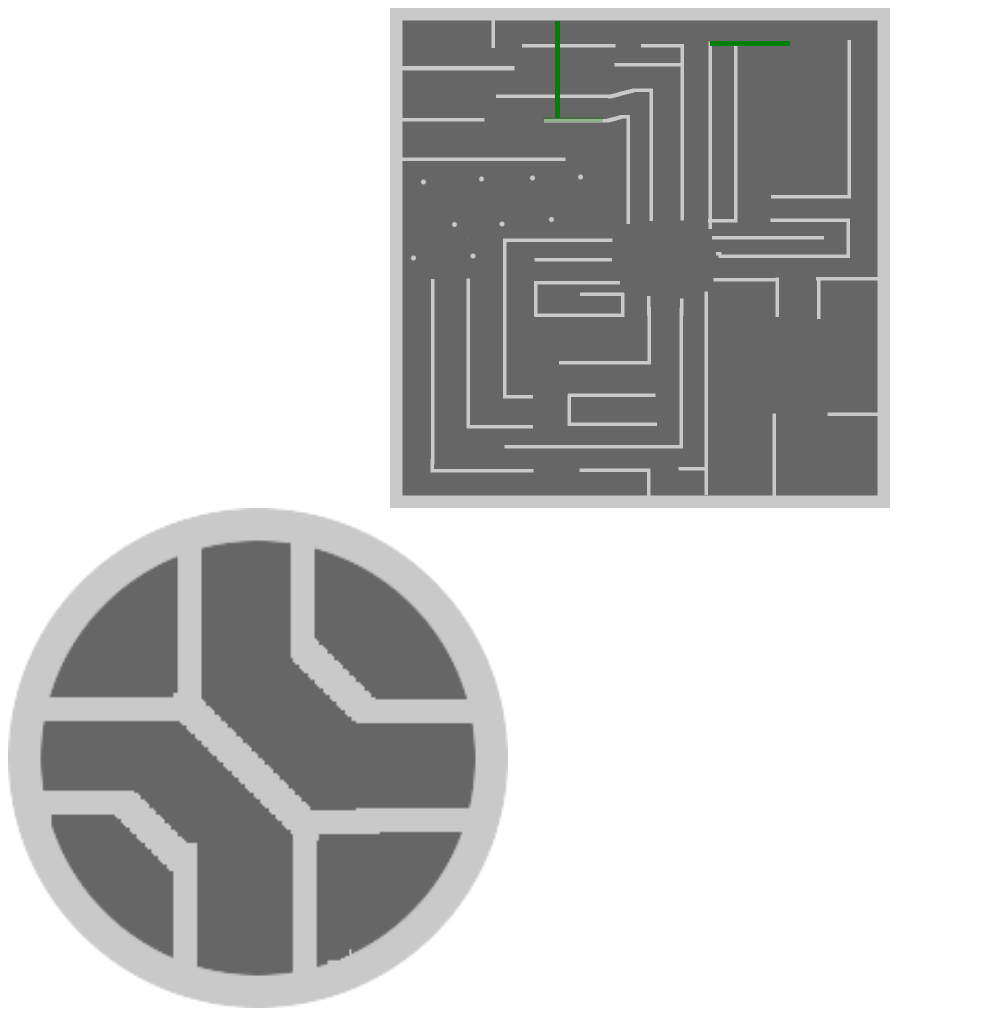
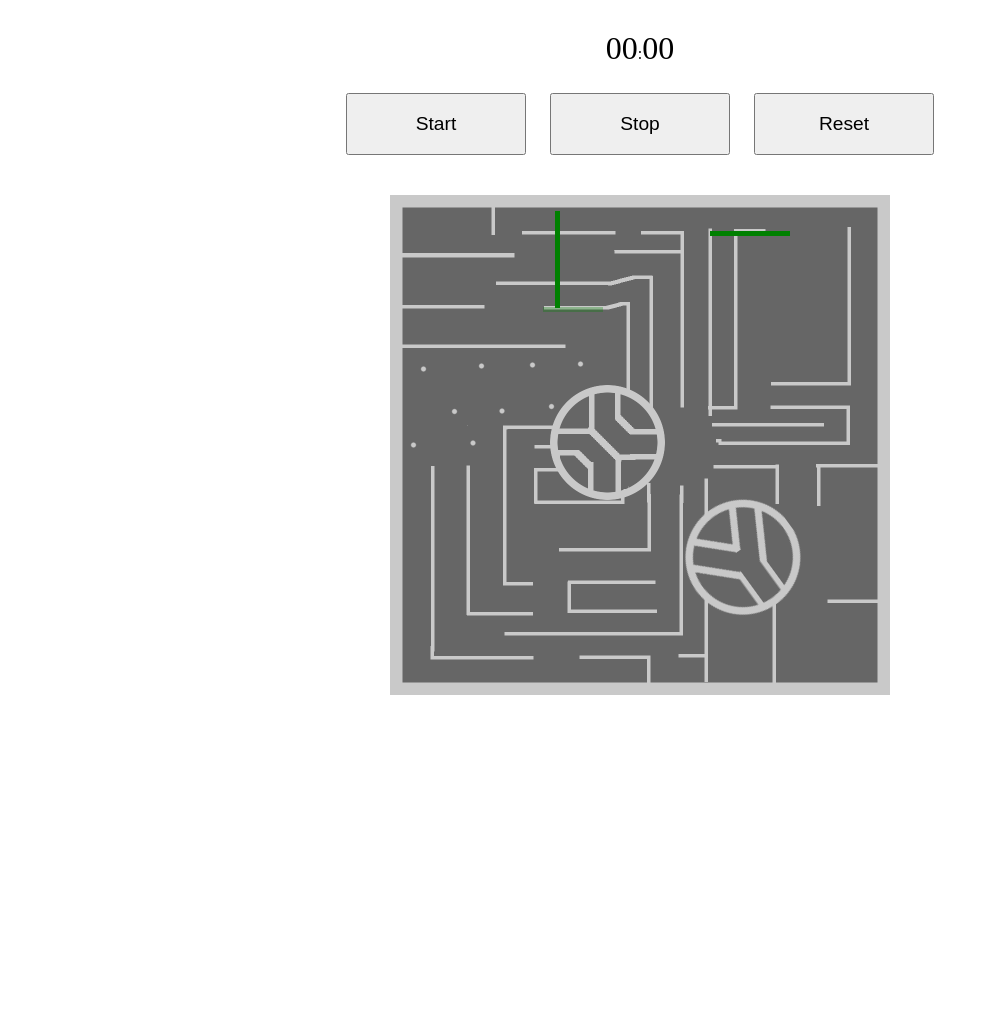
Before and after one commit to jsleshem/madhacks2017, a Flask app: page / in a window 1280 px wide. Shown: the whole page, without its empty margins (0-989 px from the left). After the commit the page ends 695 px from the top, so only its background shows below. Run offline with Flask 2, Linux system fonts and the light colour scheme; parts of the project's set-up code (start-up, migrations or seed data) failed here and were passed over; some libraries are stand-ins or nearby versions.

Commit message:
we went on

```diff
--- a/server/api.py
+++ b/server/api.py
@@ -2,7 +2,7 @@ from . import app
 from .serial import SerialHandler
 from flask import request, render_template
 
-'''
+
 serial_handler = SerialHandler()
 available_ports = serial_handler.available_ports()
 
@@ -19,7 +19,8 @@ while True:
 
 START_SIG = 0x21
 serial_handler.connect()
-'''
+
+
 
 @app.route("/")
 def index():
@@ -31,10 +32,11 @@ def move_wall():
     wall_map = {
         "alt1": "1",
         "alt2": "2",
-        "swing": "3"
+        "swing": "3",
+	"center": "4"
     }
 
     # USE THE LIST
-    serial_handler.write(bytes([]))
+    serial_handler.write(bytes(['!',wall_map[wall_id]]))
 
     return "success"
--- a/server/static/css/app.css
+++ b/server/static/css/app.css
@@ -1,3 +1,62 @@
+/* Variabes */
+$orange: #ffa600;
+$grey:#f3f3f3;
+$white: #fff;
+$base-color:$orange ;
+
+
+/* Mixin's */
+@mixin transition {
+-webkit-transition: all 0.5s ease-in-out;
+-moz-transition: all 0.5s ease-in-out;
+transition: all 0.5s ease-in-out;
+}
+@mixin corners ($radius) {
+-moz-border-radius: $radius;
+-webkit-border-radius: $radius;
+border-radius: $radius;
+-khtml-border-radius: $radius;
+}
+
+.wrapper {
+width: 800px;
+margin: 30px auto;
+color:$white;
+text-align:center;
+}
+
+h1, h2, h3 {
+  font-family: 'Roboto', sans-serif;
+  font-weight: 100;
+  font-size: 2.6em;
+  text-transform: uppercase;
+}
+
+#seconds, #tens{
+  font-size:2em;
+}
+
+button{
+@include corners (5px);
+background:$base-color;
+color:$white;
+border: solid 1px $white;
+text-decoration:none;
+cursor:pointer;
+font-size:1.2em;
+padding:18px 10px;
+width:180px;
+margin: 10px;
+outline: none;
+
+&:hover{
+	@include transition;
+	background:$white;
+	border: solid 1px $white;
+	color:$base-color;
+	}
+}
+
 img {
     width: 500px;
     max-width: 100%;
@@ -8,23 +67,151 @@ img {
     background-color: green;
 }
 
+.wall:hover {
+    background-color: yellow;
+}
+
 #swing {
-    top: 41px;
+    top: 231px;
     right: 490px;
     height: 5px;
     width: 80px;
 }
 
 #alt1 {
-    top: 117px;
+    top: 307px;
     left: 543px;
     height: 5px;
     width: 60px;
 }
 
 #alt2 {
-    top: 21px;
+    top: 211px;
     right: 720px;
     height: 97px;
     width: 5px;
 }
+
+#center {
+    position: absolute;
+    top: 385px;
+    right: 615px;
+    height: 115px;
+    width: 115px;
+}
+
+#center:hover {
+   -webkit-filter: hue-rotate(240deg) saturate(30);
+   -moz-filter: hue-rotate(240deg) saturate(30);
+}
+
+@-webkit-keyframes rotate {
+  from {
+    -webkit-transform: rotate(0deg);
+  }
+  to {
+    -webkit-transform: rotate(360deg);
+  }
+}
+
+@-moz-keyframes rotate {
+  from {
+    -moz-transform: rotate(0deg);
+  }
+  to {
+    -moz-transform: rotate(360deg);
+  }
+}
+
+@-webkit-keyframes rotate0 {
+  from {
+    -webkit-transform: rotate(0deg);
+  }
+  to {
+    -webkit-transform: rotate(90deg);
+  }
+}
+
+@-moz-keyframes rotate0 {
+  from {
+    -moz-transform: rotate(0deg);
+  }
+  to {
+    -moz-transform: rotate(90deg);
+  }
+}
+
+@-webkit-keyframes rotate1 {
+  from {
+    -webkit-transform: rotate(90deg);
+  }
+  to {
+    -webkit-transform: rotate(180deg);
+  }
+}
+
+@-moz-keyframes rotate1 {
+  from {
+    -moz-transform: rotate(90deg);
+  }
+  to {
+    -moz-transform: rotate(180deg);
+  }
+}
+
+@-webkit-keyframes rotate2 {
+  from {
+    -webkit-transform: rotate(180deg);
+  }
+  to {
+    -webkit-transform: rotate(270deg);
+  }
+}
+
+@-moz-keyframes rotate2 {
+  from {
+    -moz-transform: rotate(180deg);
+  }
+  to {
+    -moz-transform: rotate(270deg);
+  }
+}
+
+@-webkit-keyframes rotate3 {
+  from {
+    -webkit-transform: rotate(270deg);
+  }
+  to {
+    -webkit-transform: rotate(360deg);
+  }
+}
+
+@-moz-keyframes rotate3 {
+  from {
+    -moz-transform: rotate(270deg);
+  }
+  to {
+    -moz-transform: rotate(360deg);
+  }
+}
+
+
+#final
+{
+
+    position: absolute;
+    top: 500px;
+    right: 480px;
+    height: 115px;
+    width: 115px;
+
+    -webkit-animation-name:             rotate;
+    -webkit-animation-duration:         1.5s;
+    -webkit-animation-iteration-count:  infinite;
+    -webkit-animation-timing-function: linear;
+    -moz-animation-name:             rotate;
+    -moz-animation-duration:         1.5s;
+    -moz-animation-iteration-count:  infinite;
+    -moz-animation-timing-function: linear;
+
+}
--- a/server/static/js/client.js
+++ b/server/static/js/client.js
@@ -18,6 +18,63 @@ $(function() {
 		};
 	});*/
 
+
+  var seconds = 00;
+  var tens = 00;
+  var appendTens = document.getElementById("tens")
+  var appendSeconds = document.getElementById("seconds")
+  var buttonStart = document.getElementById('button-start');
+  var buttonStop = document.getElementById('button-stop');
+  var buttonReset = document.getElementById('button-reset');
+  var Interval ;
+
+  buttonStart.onclick = function() {
+
+     clearInterval(Interval);
+     Interval = setInterval(startTimer, 10);
+  }
+
+    buttonStop.onclick = function() {
+       clearInterval(Interval);
+  }
+
+
+  buttonReset.onclick = function() {
+     clearInterval(Interval);
+    tens = "00";
+  	seconds = "00";
+    appendTens.innerHTML = tens;
+  	appendSeconds.innerHTML = seconds;
+  }
+
+
+
+  function startTimer () {
+    tens++;
+
+    if(tens < 9){
+      appendTens.innerHTML = "0" + tens;
+    }
+
+    if (tens > 9){
+      appendTens.innerHTML = tens;
+
+    }
+
+    if (tens > 99) {
+      console.log("seconds");
+      seconds++;
+      appendSeconds.innerHTML = "0" + seconds;
+      tens = 0;
+      appendTens.innerHTML = "0" + 0;
+    }
+
+    if (seconds > 9){
+      appendSeconds.innerHTML = seconds;
+    }
+
+  }
+
 	class Wall {
 	    constructor(id, active) {
             this.id = id;
@@ -31,13 +88,13 @@ $(function() {
 	    }
 
 	    activate() {
-	        $(this.id).css({
+	        $("#"+this.id).css({
 	            opacity: 1
 	        });
 	    }
 
 	    deactivate() {
-	        $(this.id).css({
+	        $("#"+this.id).css({
 	            opacity: 0.3
 	        });
 	    }
@@ -55,13 +112,13 @@ $(function() {
 
 	var params = new Object();
 
-	let alt1 = new Wall("#alt1", false);
-	let alt2 = new Wall("#alt2", true);
+	let alt1 = new Wall("alt1", false);
+	let alt2 = new Wall("alt2", true);
 
 	let alts = [alt1, alt2];
     var altsDisabled = false;
 
-	$(alt1.id).click(function(event) {
+	$("#" + alt1.id).click(function(event) {
 	    if (altsDisabled) {
 	        return;
 	    }
@@ -73,7 +130,7 @@ $(function() {
 	    setTimeout(function() { altsDisabled = false; }, 3000);
 	});
 
-	$(alt2.id).click(function(event) {
+	$("#" + alt2.id).click(function(event) {
 	    if (altsDisabled) {
 	        return;
 	    }
@@ -107,6 +164,7 @@ $(function() {
 
 
 	var wheel_position = 0;
+	var wheel_angle = 90;
 	var centerDisabled = false;
 
 	$("#center").click(function(event) {
@@ -114,14 +172,25 @@ $(function() {
 		if (centerDisabled)
 			return;
 
-		wheel_position = (wheel_position + 90) % 360;
-
 		moveWall("center");
 
-		/*$("#center").animate({
-			"-webkit-transform": 	"rotate("+wheel_position+"deg)",
-			transform:		"rotate("+wheel_position+"deg)"
-		});*/
+		$("#center").css({
+			"-webkit-animation-name": 	"rotate"+wheel_position,
+			"-webkit-animation-duration":	"1s",
+			"-webkit-animation-iteration-count":	"1",
+			"-webkit-animation-timing-function":	"linear",
+                        "-moz-animation-name":       "rotate"+wheel_position,
+                        "-moz-animation-duration":   "1s",
+                        "-moz-animation-iteration-count":    "1",
+                        "-moz-animation-timing-function":    "linear",
+
+			"-webkit-transform":		"rotate("+wheel_angle+"deg)",
+			"-moz-transform":		"rotate("+wheel_angle+"deg)"
+
+		});
+
+		wheel_position = (wheel_position + 1) % 4;
+		wheel_angle = (wheel_position + 1) * 90;
 
 		centerDisabled = true;
 		setTimeout(function(){centerDisabled = false;}, 3000);
--- a/server/templates/madhacks.html
+++ b/server/templates/madhacks.html
@@ -6,12 +6,21 @@
 </head>
 <body>
 
+<div class="wrapper">
+<p><span id="seconds">00</span>:<span id="tens">00</span></p>
+<button id="button-start">Start</button>
+<button id="button-stop">Stop</button>
+<button id="button-reset">Reset</button>
+</div>
+
 <div>
     <img src="{{url_for('static', filename='img/bg.png')}}" id="maze" style="margin:auto;display:block">
     <div class="wall" id="swing"></div>
     <div class="wall" id="alt1"></div>
     <div class="wall" id="alt2"></div>
+    <img src="{{url_for('static', filename='img/center.png')}}" id="center">
+    <img src="{{url_for('static', filename='img/final.png')}}" id="final">
 </div>
-<img src="{{url_for('static', filename='img/center.png')}}" id="center">
+
 
 </body>
```
Also changed, not shown: server/serial.py (line endings or trailing spaces).
